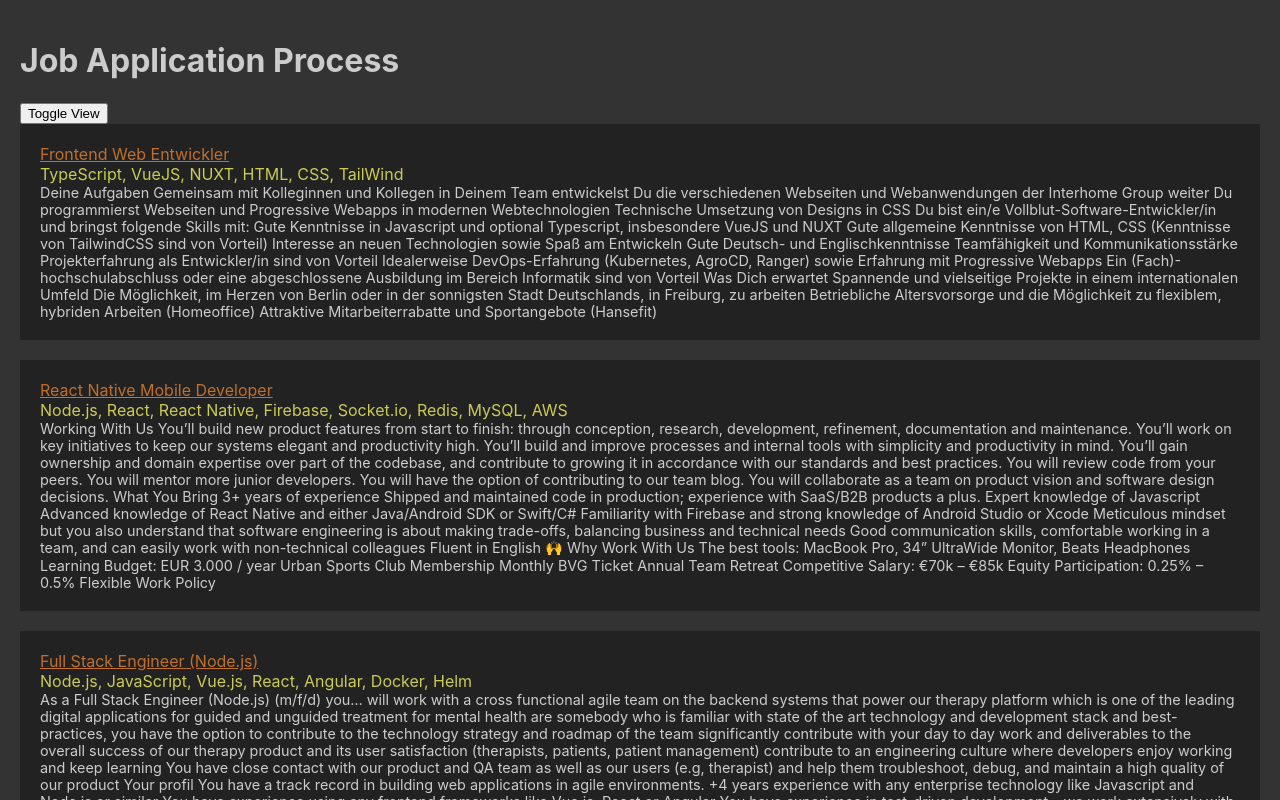
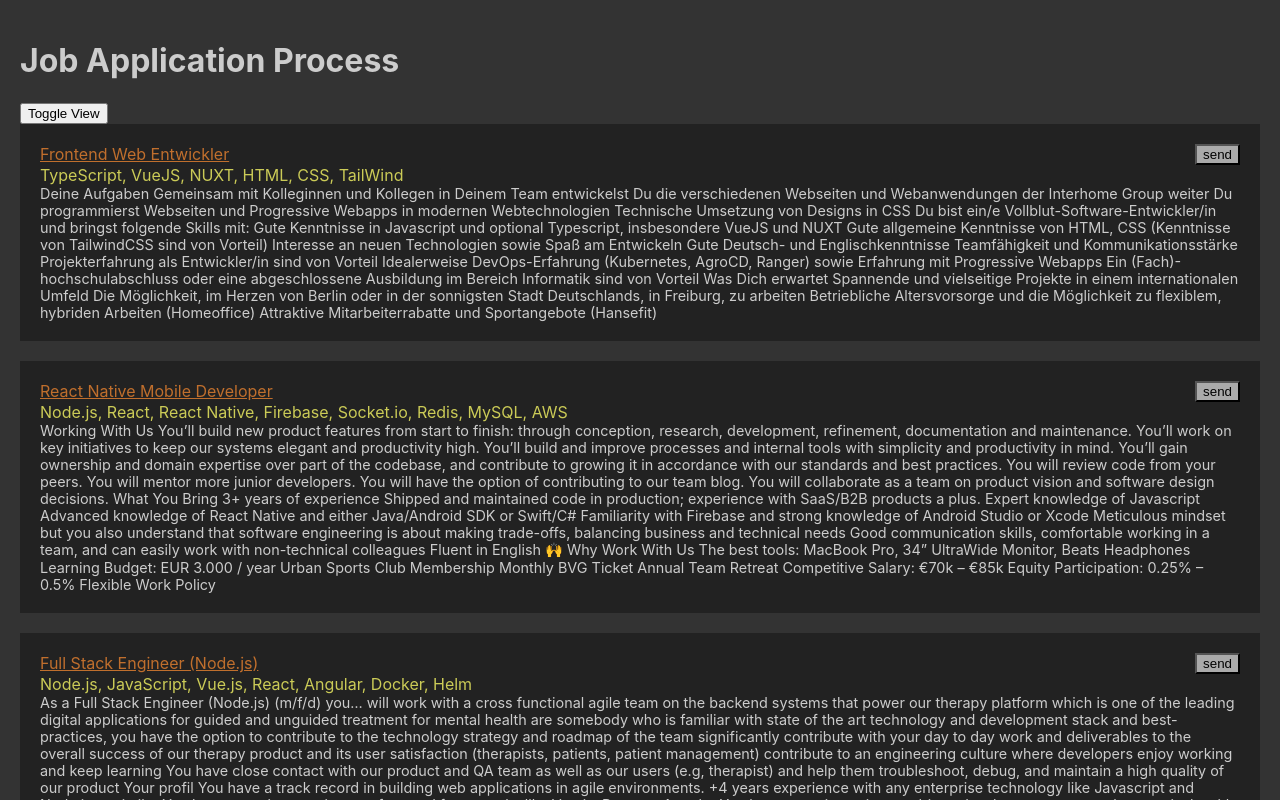
Before and after one commit to edwardtanguay/live-coding-react-state-event-handlers, a React (Vite) app: page / in a window 1280 px wide. Shown: the top 800 px of the page. Built offline with nearby package versions, Linux system fonts and the light colour scheme.

Commit message:
have button on right

```diff
--- a/src/App.jsx
+++ b/src/App.jsx
@@ -2,15 +2,13 @@ import { useState } from 'react';
 import './App.scss';
 import _jobs from './data/jobs.json';
 
-_jobs.forEach(job => {
+_jobs.forEach((job) => {
 	job.status = 'send';
 });
 
 function App() {
 	const [displayKind, setDisplayKind] = useState('full');
 	const [jobs, setJobs] = useState(_jobs);
-
-	console.log(jobs);
 
 	const handleToggleView = () => {
 		setDisplayKind(displayKind === 'full' ? 'list' : 'full');
@@ -25,8 +23,11 @@ function App() {
 					{jobs.map((job, index) => {
 						return (
 							<div key={index} className="job">
-								<div className="position">
-									<a href={job.url}>{job.position}</a>
+								<div className="header">
+									<div className="position">
+										<a href={job.url}>{job.position}</a>
+									</div>
+									<button className="status">{job.status}</button>
 								</div>
 								<div className="skills">{job.skills}</div>
 								<div className="bulkText">{job.bulkText}</div>
--- a/src/App.scss
+++ b/src/App.scss
@@ -11,9 +11,17 @@ body {
 				padding: 20px;
 				margin: 0 0 20px 0;
 
-				.position {
-					a {
-						color: rgb(192, 111, 45);
+				.header {
+					display: flex;
+					justify-content: space-between;
+					.position {
+						a {
+							color: rgb(192, 111, 45);
+						}
+					}
+
+					.status {
+						background-color: #aaa;
 					}
 				}
 
```
